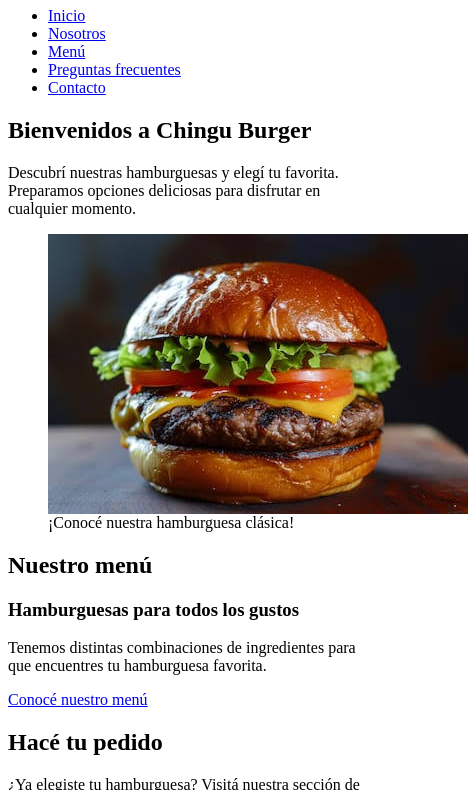
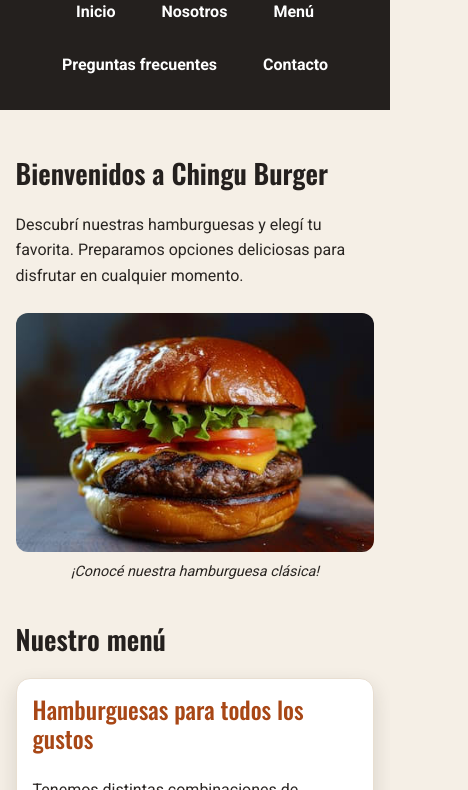
Before and after one commit to GabrielaVeronicaFernandezMazza/Chingu-Burger, a plain HTML site: page chingu-burger/index.html in a window 390 px wide. Shown: the part 99-889 px from the top of the page, 468 px wide, since content can reach past the window. Drawn offline with nearby package versions, Linux system fonts and the light colour scheme.

Commit message:
Trabajo CSS

```diff
--- a/chingu-burger/css/styles.css
+++ b/chingu-burger/css/styles.css
@@ -0,0 +1,278 @@
+/* 1. Importación de Google Fonts */
+@import url('https://fonts.googleapis.com/css2?family=Oswald:wght@400;500;600;700&family=Roboto:wght@400;500;700&display=swap');
+
+/* 2. Colores y estilos generales */
+:root {
+    --color-primario: #24201E;
+    --color-secundario: #F5EFE6;
+    --color-acento: #D97736;
+    --color-texto: #292522;
+    --color-blanco: #FFFFFF;
+}
+
+* {
+    box-sizing: border-box;
+}
+
+body {
+    margin: 0;
+    background-color: var(--color-secundario);
+    color: var(--color-texto);
+    font-family: 'Roboto', sans-serif;
+    font-size: 16px;
+    line-height: 1.6;
+}
+
+/* 3. Encabezado y navegación */
+header {
+    background-color: var(--color-primario);
+    color: var(--color-blanco);
+    padding: 24px 5%;
+    text-align: center;
+}
+
+h1,
+h2,
+h3 {
+    font-family: 'Oswald', sans-serif;
+    line-height: 1.2;
+}
+
+h1 {
+    margin-top: 0;
+    font-size: 2.8rem;
+    font-weight: 700;
+}
+
+nav ul {
+    display: flex;
+    flex-wrap: wrap;
+    justify-content: center;
+    gap: 12px 24px;
+    padding: 0;
+    margin: 0;
+    list-style: none;
+}
+
+nav a {
+    display: inline-block;
+    padding: 8px 12px;
+    color: var(--color-blanco);
+    font-weight: 700;
+    text-decoration: none;
+    border: 2px solid transparent;
+    border-radius: 6px;
+    transition: background-color 0.2s ease, transform 0.2s ease;
+}
+
+nav a:hover {
+    background-color: var(--color-acento);
+    color: var(--color-primario);
+    transform: translateY(-2px);
+}
+
+nav a:focus-visible {
+    outline: 2px solid var(--color-blanco);
+    outline-offset: 3px;
+}
+
+/* 4. Contenido principal */
+main {
+    width: min(1100px, 90%);
+    margin: 0 auto;
+    padding: 32px 0;
+}
+
+section {
+    margin-bottom: 36px;
+}
+
+h2 {
+    color: var(--color-primario);
+    font-size: 2rem;
+    font-weight: 600;
+}
+
+h3 {
+    font-size: 1.4rem;
+    font-weight: 500;
+}
+
+p {
+    font-size: 1rem;
+}
+
+/* 5. Imágenes */
+figure {
+    margin: 24px 0;
+    text-align: center;
+}
+
+figure img {
+    display: block;
+    width: 100%;
+    max-width: 600px;
+    max-height: 400px;
+    object-fit: cover;
+    margin: 0 auto;
+    border-radius: 12px;
+}
+
+figcaption {
+    margin-top: 8px;
+    font-size: 0.9rem;
+    font-style: italic;
+}
+
+/* 6. Artículos y productos */
+article {
+    margin-bottom: 24px;
+    padding: 20px;
+    background-color: var(--color-blanco);
+    border-radius: 12px;
+}
+
+/* 7. Enlaces y botones */
+main a {
+    color: #D97736;
+    font-weight: 700;
+}
+
+main a:hover {
+    color: var(--color-primario);
+}
+
+
+nav a:focus-visible {
+    outline: 3px solid var(--color-acento);
+    outline-offset: 4px;
+}
+
+/* 8. Pie de página */
+footer {
+    padding: 24px 5%;
+    background-color: var(--color-primario);
+    color: var(--color-blanco);
+    text-align: center;
+}
+
+footer p {
+    margin-top: 0;
+}
+
+footer nav {
+    margin-top: 16px;
+}
+
+/* 9. Adaptación a pantallas pequeñas */
+@media (max-width: 600px) {
+    h1 {
+        font-size: 2.2rem;
+    }
+
+    h2 {
+        font-size: 1.7rem;
+    }
+
+    nav ul {
+        gap: 10px 16px;
+    }
+
+    main {
+        width: 92%;
+        padding-top: 24px;
+    }
+}
+/* 10. Tarjetas del menú */
+main article {
+    background-color: var(--color-blanco);
+    padding: 24px;
+    margin-bottom: 24px;
+    border-radius: 14px;
+    border: 1px solid #E8DED1;
+    box-shadow: 0 4px 12px rgba(36, 32, 30, 0.08);
+    transition: box-shadow 0.2s ease;
+}
+
+main article:hover {
+    box-shadow: 0 8px 20px rgba(36, 32, 30, 0.14);
+}
+
+main article h3 {
+    color: #A84716;
+    margin-top: 0;
+    font-size: 1.5rem;
+}
+
+main article img {
+    display: block;
+    width: 100%;
+    max-width: 420px;
+    height: 260px;
+    object-fit: cover;
+    margin: 0 auto;
+    border-radius: 10px;
+}
+
+main section {
+    margin-bottom: 40px;
+}
+
+/* Títulos de las hamburguesas */
+main article h3 {
+color: #A84716;
+margin-top: 0;
+font-size: 1.5rem;
+}
+
+/* Imágenes dentro del menú */
+main article img {
+width: 100%;
+max-width: 420px;
+height: 260px;
+object-fit: cover;
+border-radius: 10px;
+}
+
+/* Separación entre las secciones */
+main section {
+margin-bottom: 40px;
+}
+
+/* Efecto suave al pasar el cursor por las tarjetas */
+main article {
+box-shadow: 0 8px 20px rgba(36, 32, 30, 0.14);
+transition: box-shadow 0.2s ease;
+}
+
+/* 11. Adaptación a pantallas pequeñas */
+@media (max-width: 600px) {
+    header {
+        padding: 22px 4%;
+    }
+
+    h1 {
+        font-size: 2.2rem;
+    }
+
+    h2 {
+        font-size: 1.7rem;
+    }
+
+    nav ul {
+        gap: 8px 18px;
+    }
+
+    main {
+        width: 92%;
+        padding-top: 24px;
+    }
+
+    main article {
+        padding: 16px;
+    }
+
+    main article img {
+        height: 220px;
+    }
+}
--- a/chingu-burger/index.html
+++ b/chingu-burger/index.html
@@ -1,4 +1,4 @@
-<<!DOCTYPE html>
+<!DOCTYPE html>
 <html lang="es">
 
 <head>
```
Also changed, not shown: chingu-burger/pages/contacto.html (+2 -2 lines).
